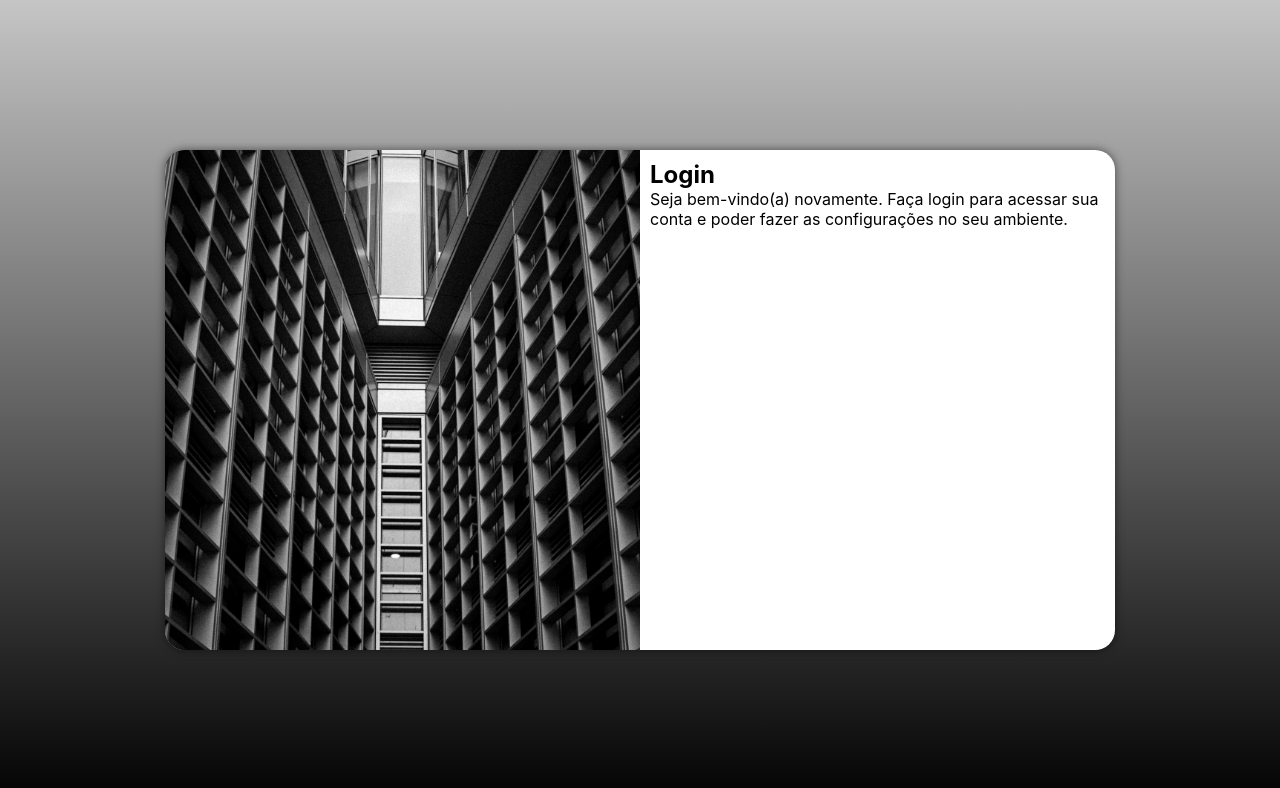
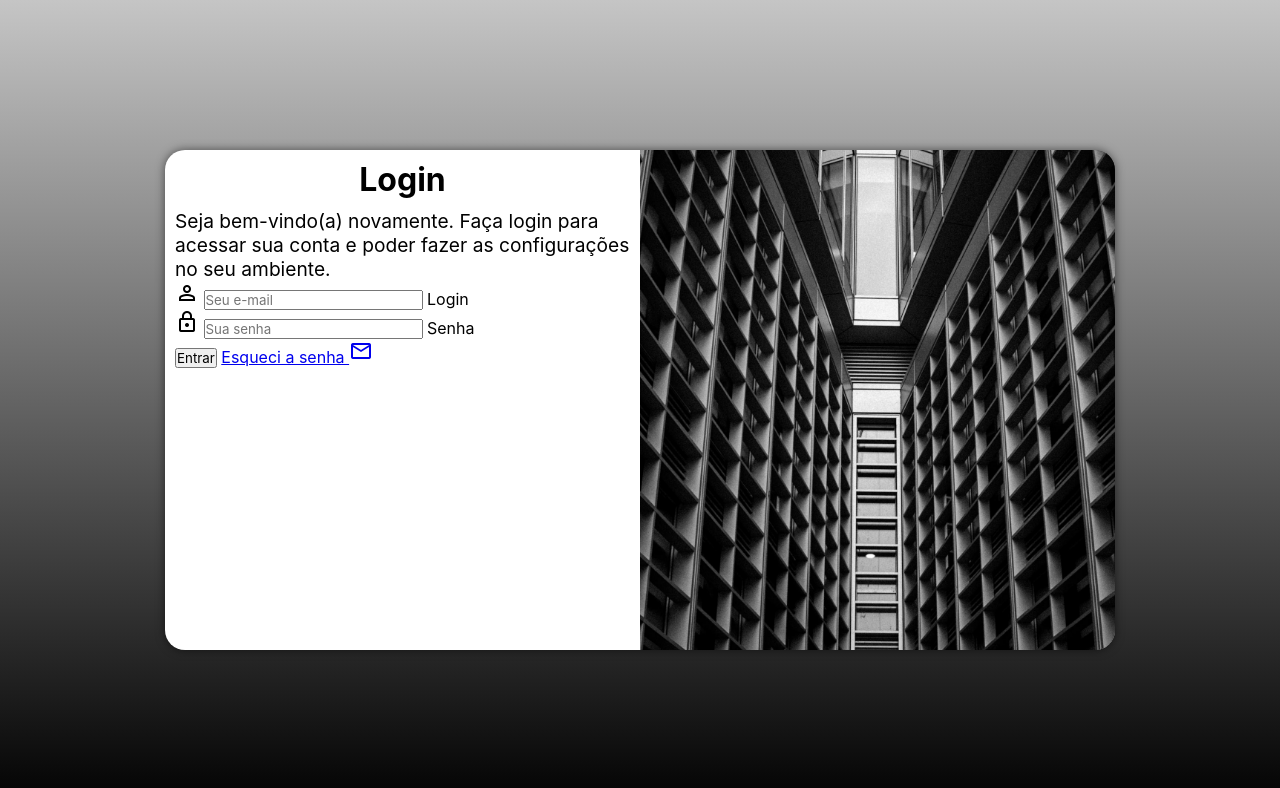
Before and after one commit to Davi-CGomes/projeto-login, a plain HTML site: page index.html in a window 1280 px wide. Drawn offline with nearby package versions, Linux system fonts and the light colour scheme.

Commit message:
add form

```diff
--- a/estilos/media-query.css
+++ b/estilos/media-query.css
@@ -31,13 +31,21 @@
     }
 
     section#login > div#imagem {
-        float: left;
+        float: right;
         width: 50%;
         height: 100%;
     }
 
     section#login > div#formulario {
-        float: right;
+        float: left;
         width: 50%;
     }
+
+    div#formulario > h1 {
+        font-size: 2em;
+    }
+
+    div#formulario > p {
+        font-size: 1.2em;
+    }
 }
--- a/estilos/style.css
+++ b/estilos/style.css
@@ -52,3 +52,12 @@ section#login > div#formulario {
     display: block;
     padding: 10px;
 }
+
+div#formulario > h1 {
+    text-align: center;
+    margin-bottom: 10px;
+}
+
+div#formulario > p {
+    font-size: 0.8em;
+}
--- a/index.html
+++ b/index.html
@@ -6,6 +6,9 @@
     <title>Login</title>
     <link rel="stylesheet" href="estilos/style.css">
     <link rel="stylesheet" href="estilos/media-query.css">
+    <link rel="stylesheet" href="https://fonts.googleapis.com/css2?family=Material+Symbols+Outlined:opsz,wght,FILL,GRAD@20..48,100..700,0..1,-50..200" />
+    <link rel="stylesheet" href="https://fonts.googleapis.com/css2?family=Material+Symbols+Outlined:opsz,wght,FILL,GRAD@20..48,100..700,0..1,-50..200" />
+    <link rel="stylesheet" href="https://fonts.googleapis.com/css2?family=Material+Symbols+Outlined:opsz,wght,FILL,GRAD@20..48,100..700,0..1,-50..200" />
 </head>
 <body>
     <main>
@@ -16,8 +19,21 @@
             <div id="formulario">
                 <h1>Login</h1>
                 <p>Seja bem-vindo(a) novamente. Faça login para acessar sua conta e poder fazer as configurações no seu ambiente.</p>
-                <form action="login.php" method="post">
-
+                <form action="login.php" method="post" autocomplete="on">
+                    <div class="campo">
+                        <span class="material-symbols-outlined">person</span>
+                        <input type="email" name="login" id="ilogin" placeholder="Seu e-mail" autocomplete="email" required maxlength="30">
+                        <label for="ilogin">Login</label>
+                    </div>
+                    <div class="campo">
+                        <span class="material-symbols-outlined">lock</span>
+                        <input type="password" name="senha" id="isenha" placeholder="Sua senha" autocomplete="current-password" required minlength="8" maxlength="20">
+                        <label for="isenha">Senha</label>
+                    </div>
+                    <input type="submit" value="Entrar">
+                    <a href="esqueci.html">
+                        Esqueci a senha <span class="material-symbols-outlined">mail</span>
+                    </a>
                 </form>
             </div>
         </section>
```
